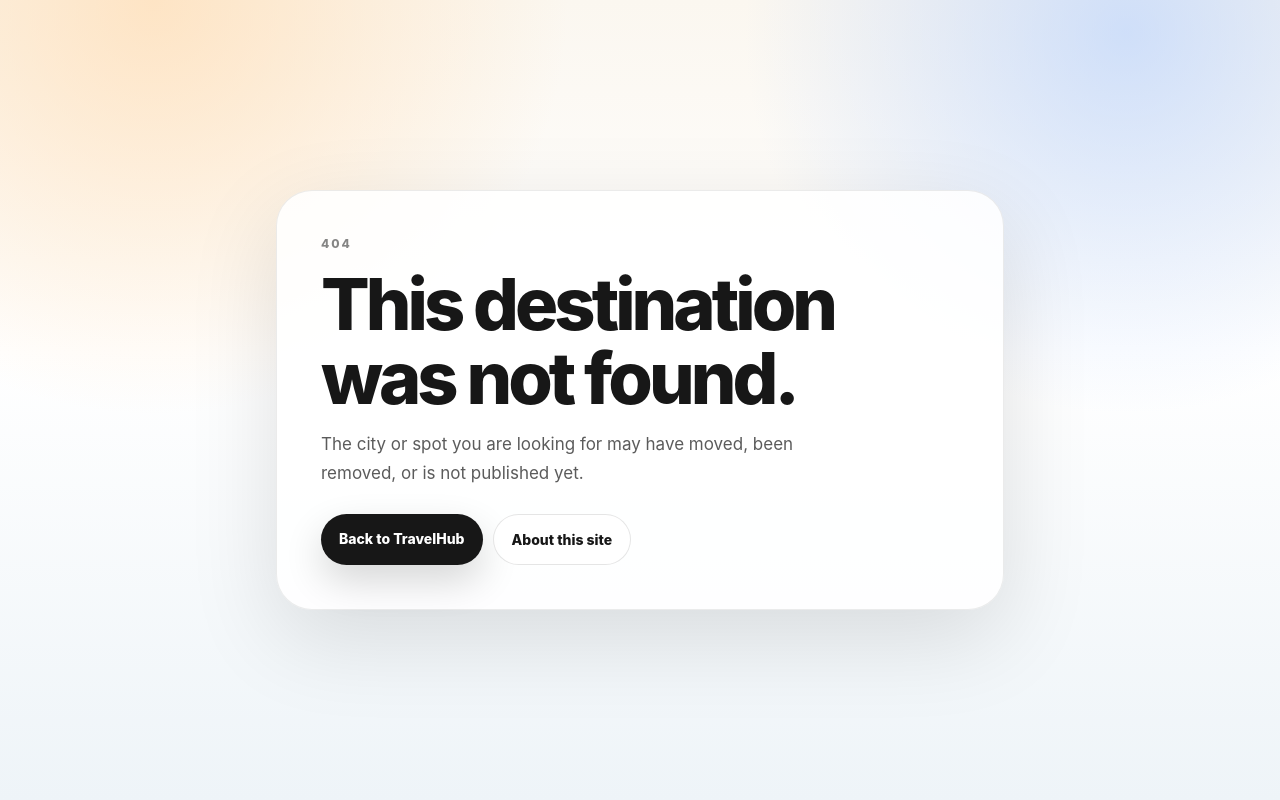
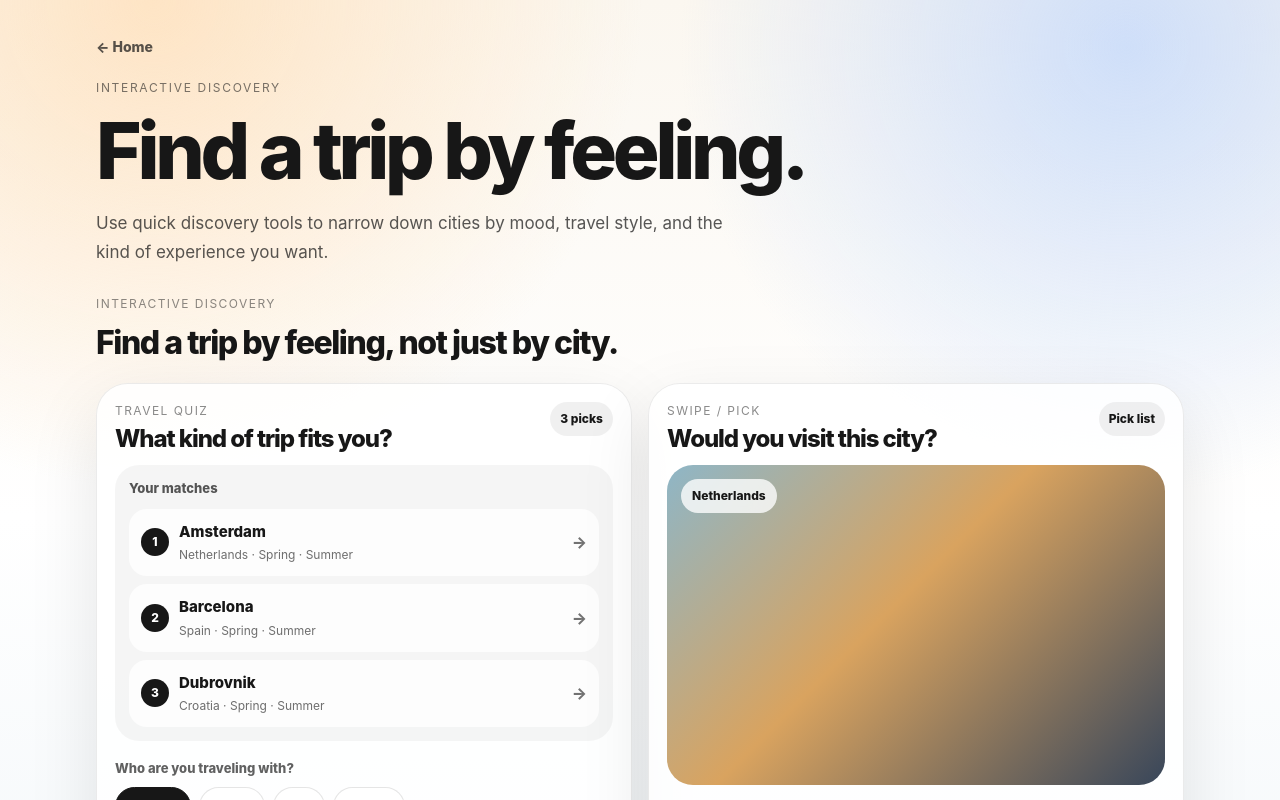
Before and after one commit to kazumophone-arch/travelhub, a Next.js app: page /discover in a window 1280 px wide. Before the commit this address had no page. Shown: the top 800 px of the page. Built offline with nearby package versions, Linux system fonts and the light colour scheme.

Commit message:
add discover page

```diff
--- /dev/null
+++ b/app/discover/page.tsx
@@ -0,0 +1,96 @@
+import Link from "next/link";
+import type { Metadata } from "next";
+import type { CSSProperties } from "react";
+import { cities } from "@/data/cities";
+import { TravelDiscoveryTools } from "@/components/TravelDiscoveryTools";
+import { isPublishedCity, sortByRank } from "@/data/visibility";
+
+export const metadata: Metadata = {
+  title: "Discover | TravelHub",
+  description:
+    "Use TravelHub's interactive discovery tools to find a trip by feeling, mood, and travel style.",
+};
+
+export default function DiscoverPage() {
+  const publishedCities = sortByRank(
+    Object.values(cities).filter(isPublishedCity)
+  );
+
+  return (
+    <main style={pageStyle}>
+      <section style={shellStyle}>
+        <section style={heroStyle}>
+          <Link href="/" style={homeLinkStyle}>
+            ← Home
+          </Link>
+
+          <div style={eyebrowStyle}>Interactive discovery</div>
+
+          <h1 style={titleStyle}>Find a trip by feeling.</h1>
+
+          <p style={subtitleStyle}>
+            Use quick discovery tools to narrow down cities by mood, travel
+            style, and the kind of experience you want.
+          </p>
+        </section>
+
+        <TravelDiscoveryTools cities={publishedCities} />
+      </section>
+    </main>
+  );
+}
+
+const pageStyle: CSSProperties = {
+  minHeight: "100vh",
+  overflowX: "hidden",
+  background:
+    "radial-gradient(circle at 12% 0%, rgba(255, 221, 180, 0.72), transparent 30%), radial-gradient(circle at 88% 4%, rgba(175, 205, 255, 0.58), transparent 28%), linear-gradient(180deg, #fbf7f0 0%, #ffffff 44%, #eef4f8 100%)",
+  color: "#171717",
+  fontFamily:
+    '-apple-system, BlinkMacSystemFont, "Segoe UI", system-ui, sans-serif',
+};
+
+const shellStyle: CSSProperties = {
+  maxWidth: 1120,
+  margin: "0 auto",
+  padding: "34px 16px 48px",
+};
+
+const heroStyle: CSSProperties = {
+  marginBottom: 28,
+};
+
+const homeLinkStyle: CSSProperties = {
+  display: "inline-flex",
+  marginBottom: 22,
+  color: "inherit",
+  textDecoration: "none",
+  fontSize: 14,
+  fontWeight: 800,
+  opacity: 0.72,
+};
+
+const eyebrowStyle: CSSProperties = {
+  fontSize: 12,
+  letterSpacing: "0.14em",
+  textTransform: "uppercase",
+  opacity: 0.58,
+  marginBottom: 14,
+};
+
+const titleStyle: CSSProperties = {
+  margin: "0 0 18px",
+  maxWidth: 760,
+  fontSize: "clamp(42px, 11vw, 78px)",
+  lineHeight: 1.02,
+  letterSpacing: "-0.055em",
+  fontWeight: 850,
+};
+
+const subtitleStyle: CSSProperties = {
+  margin: 0,
+  maxWidth: 640,
+  fontSize: "clamp(15px, 4vw, 17px)",
+  lineHeight: 1.72,
+  opacity: 0.72,
+};
--- a/app/sitemap.ts
+++ b/app/sitemap.ts
@@ -14,6 +14,12 @@ export default function sitemap(): MetadataRoute.Sitemap {
       lastModified: now,
       changeFrequency: "weekly",
       priority: 1,
+    },
+    {
+      url: `${siteUrl}/discover`,
+      lastModified: now,
+      changeFrequency: "weekly",
+      priority: 0.9,
     },
     {
       url: `${siteUrl}/cities`,
--- a/components/SiteNavigation.tsx
+++ b/components/SiteNavigation.tsx
@@ -5,6 +5,7 @@ import { useState } from "react";
 
 const navLinks = [
   { href: "/", label: "Home" },
+  { href: "/discover", label: "Discover" },
   { href: "/cities", label: "Cities" },
   { href: "/spots", label: "Spots" },
   { href: "/about", label: "About" },
```
